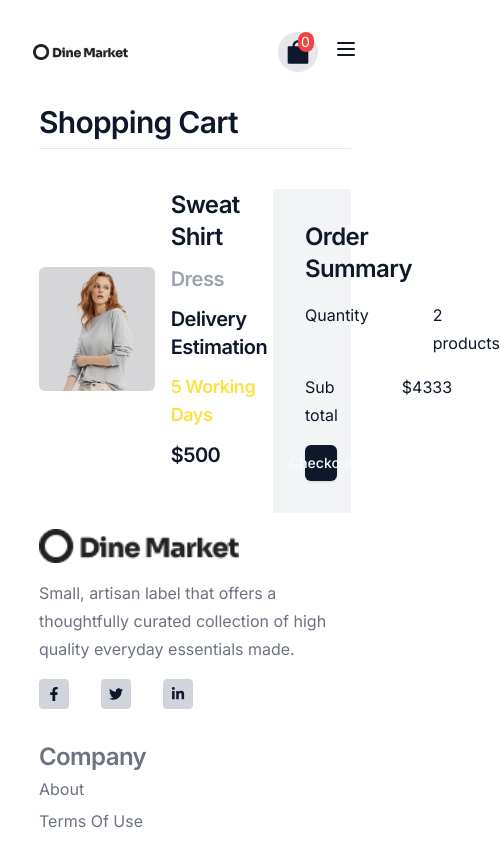
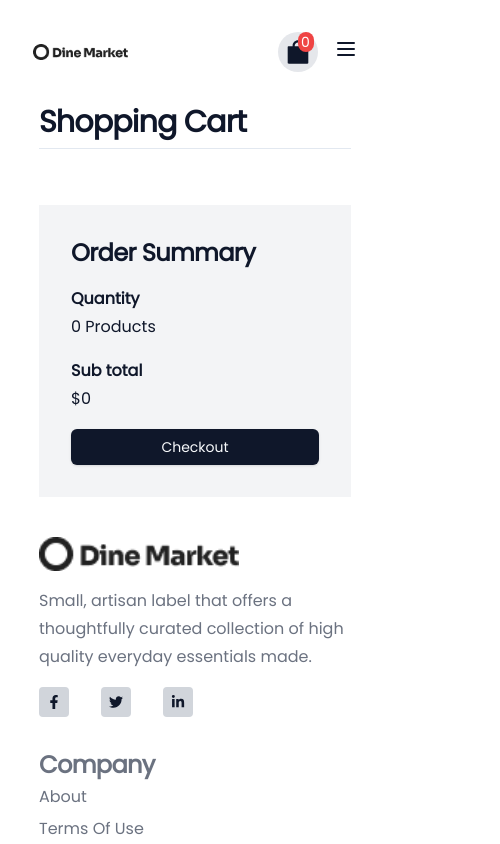
Before and after one commit to zaidejaz/DineMarket, a Next.js app: page /cart in a window 390 px wide. Shown: the top 844 px of the page, 500 px wide, since content can reach past the window. Built offline with nearby package versions, Linux system fonts and the light colour scheme.

Commit message:
Completed Cart

```diff
--- a/package.json
+++ b/package.json
@@ -25,14 +25,14 @@
     "eslint": "8.41.0",
     "eslint-config-next": "13.4.4",
     "lucide-react": "^0.221.0",
-    "next": "13.4.4",
+    "next": "^13.4.19",
     "next-sanity": "^5.4.6",
     "postcss": "8.4.23",
     "react": "18.2.0",
     "react-day-picker": "^8.7.1",
     "react-dom": "18.2.0",
     "react-icons": "^4.10.1",
-    "react-redux": "^8.1.1",
+    "react-redux": "^8.1.2",
     "react-slick": "^0.29.0",
     "sanity": "^3.16.4",
     "slick-carousel": "^1.8.1",
--- a/src/app/cart/page.tsx
+++ b/src/app/cart/page.tsx
@@ -1,26 +1,58 @@
-import React from 'react'
-import Image from 'next/image'
-import { Button } from '../../../components/ui/button'
-
+"use client";
+import React from "react";
+import Image from "next/image";
+import { Button } from "../../../components/ui/button";
+import { useDispatch, useSelector } from "react-redux";
+import { AiFillDelete } from "react-icons/ai";
+import { cartActions } from "@/store/slice/cartSlice";
 const Cart = () => {
+  const cartValue = useSelector((state: any) => state.cart.totalQuantity);
+  const cartItems = useSelector((state: any) => state.cart.items);
+  const totalAmount = useSelector((state: any) => state.cart.totalAmount);
+  const totalQuantity = useSelector((state: any) => state.cart.totalQuantity);
+  const dispatch = useDispatch();
+  const removeFromcart = (productId: string) => {
+    dispatch(
+      cartActions.removeFromCart({
+        productId: productId,
+      })
+    );
+  };
   return (
     <>
-            <div className='w-[80vw] mx-auto'>
+      <div className="w-[80vw] mx-auto mb-10">
         <h2 className="scroll-m-20 border-b pb-2 text-3xl font-semibold tracking-tight transition-colors first:mt-0">
           Shopping Cart
         </h2>
-                <div className=' mt-10 flex '>
-                    <div className="cart-items space-y-6">
-                        <div className="cart-item flex items-center space-x-4 w-[60vw]">
+        <div className=" mt-10 flex flex-col space-y-4 md:space-y-0 md:flex-row justify-between">
+          <div className="cart-items flex relative space-y-6">
+            {cartItems.map((item: any) => (
+              <div
+                className="cart-item flex flex-col md:flex-row w-[80vw] justify-center items-center space-y-4 md:space-y-0 md:space-x-4 md:w-[50vw]"
+                key={item.id}
+              >
                 <div className="cart-item__image">
-                                <Image className=" rounded-md" src="/product3.png" width={200} height={200} alt={"alt-text"} />
+                  <Image
+                    className=" rounded-md"
+                    src={item.productImage}
+                    width={200}
+                    height={200}
+                    alt={"alt-text"}
+                  />
                 </div>
-                            <div className="item-details space-y-3">
-                                <h3 className="scroll-m-20 text-2xl font-semibold tracking-tight">
-                                    Sweat Shirt
+                <div className="item-details space-y-3 text-center">
+                  <h3 className="flex space-x-4 md:space-x-3 scroll-m-20 text-2xl font-semibold tracking-tight">
+                    <span>{item.name}</span>
+                    <AiFillDelete
+                      size={20}
+                      className=" cursor-pointer"
+                      onClick={() => {
+                        removeFromcart(item.id);
+                      }}
+                    />
                   </h3>
                   <h4 className="scroll-m-20 text-xl font-semibold tracking-tight text-gray-400">
-                                    Dress
+                    {item.type}
                   </h4>
                   <h4 className="scroll-m-20 text-xl font-semibold tracking-tight">
                     Delivery Estimation
@@ -29,38 +61,30 @@ const Cart = () => {
                     5 Working Days
                   </h4>
                   <h4 className="scroll-m-20 text-xl font-semibold tracking-tight">
-                                    $500
+                    ${item.price}
                   </h4>
                 </div>
               </div>
-
+            ))}
           </div>
-                    <div className="order-summary bg-gray-100 p-8 w-[20vw] space-y-4">
+          <div className="order-summary bg-gray-100 p-8 w-[80vw] md:w-[20vw] space-y-4">
             <h3 className="scroll-m-20 text-2xl font-semibold tracking-tight ">
               Order Summary
             </h3>
-                        <div className="quantity flex space-x-16">
-                            <p className="leading-7">
-                                Quantity
-                            </p>
-                            <p className="leading-7">
-                                2 products
-                            </p>
+            <div className="quantity">
+              <p className="leading-7 font-bold">Quantity</p>
+              <p className="leading-7">{totalQuantity} Products</p>
             </div>
-                        <div className="quantity flex space-x-16">
-                            <p className="leading-7">
-                                Sub total
-                            </p>
-                            <p className="leading-7">
-                                $4333
-                            </p>
+            <div className="amount">
+              <p className="leading-7 font-bold">Sub total</p>
+              <p className="leading-7">${totalAmount}</p>
             </div>
-                        <Button className='w-full'>Checkout</Button>
+            <Button className="w-full">Checkout</Button>
           </div>
         </div>
       </div>
     </>
-    )
-}
+  );
+};
 
-export default Cart
+export default Cart;
--- a/src/app/layout.tsx
+++ b/src/app/layout.tsx
@@ -1,30 +1,31 @@
-import './globals.css'
-import { Inter } from 'next/font/google'
-import Header from "@/components/Header"
-import Footer from '@/components/Footer';
-import Providers from '@/components/Providers';
-const inter = Inter({ subsets: ['latin'] })
+import "./globals.css";
+import { Poppins } from "next/font/google";
+import Header from "@/components/Header";
+import Footer from "@/components/Footer";
+import Providers from "@/components/Providers"
+const poppins = Poppins({ weight: "400", subsets: ["latin"] });
 
 export const metadata = {
-  title: 'Dine Market',
-  description: 'A Market for all your clothing needs',
-}
+  title: "Dine Market",
+  description: "A Market for all your clothing needs",
+};
 
 export default function RootLayout({
   children,
 }: {
-  children: React.ReactNode
+  children: React.ReactNode;
 }) {
-  return (<>
+  return (
+    <>
       <html lang="en">
-      <body className={inter.className}>
+        <body className={poppins.className}>
           <Providers>
-      <Header/>
+            <Header />
             {children}
-      <Footer/>
+            <Footer />
           </Providers>
         </body>
       </html>
     </>
-  )
+  );
 }
--- a/src/app/page.tsx
+++ b/src/app/page.tsx
@@ -2,7 +2,7 @@ import React from 'react'
 import Image from 'next/image'
 import { Button } from "../../components/ui/button"
 import { Input } from '../../components/ui/input';
-// import SimpleSlider from './slider/page';
+import SimpleSlider from '@/components/Slider';
 import { AiFillShopping } from 'react-icons/ai'
 const Home = () => {
   return (
@@ -115,7 +115,7 @@ const Home = () => {
           </h2>
         </div>
         <div>
-          {/* <SimpleSlider /> */}
+          <SimpleSlider />
         </div>
       </section>
       <section className='flex flex-col min-h-screen mt-10 overflow-hidden space-y-8 w-[80vw] mx-auto'>
--- a/src/app/product/[id]/page.tsx
+++ b/src/app/product/[id]/page.tsx
@@ -5,29 +5,41 @@ import AddToCart from "@/components/AddToCart";
 import {
   Select,
   SelectContent,
-  SelectGroup,
   SelectItem,
-  SelectLabel,
   SelectTrigger,
   SelectValue,
 } from "@/components/ui/select";
 import { getProduct } from "../../../../sanity/lib/query";
+import { Button } from "../../../../components/ui/button";
+import { MinusIcon, PlusIcon } from "@radix-ui/react-icons";
 
 const Productpage = ({ params }: { params: { id: string } }) => {
   const [product, setProduct] = useState([]);
+  const [quantity, setQuantity] = useState(1);
+  const [price, setPrice] = useState(0);
+  const [size, setSize] = useState("");
+  const [productId, setProductId] = useState("");
+  const [productName, setProductName] = useState("");
+  const [productImage, setProductImage] = useState("");
+  const [type, setType] = useState("");
+
   useEffect(() => {
     async function fetchProducts() {
       const product = await getProduct(params.id);
       setProduct(product);
-      console.log(product);
+      setPrice(product[0].price);
+      setProductId(product[0]._id);
+      setProductName(product[0].name);
+      setProductImage(product[0].image);
+      setType(product[0].type);
     }
     fetchProducts();
   }, [params.id]);
 
   return (
     <>
-      {product.map((item:any) => (
-        <div className="text-gray-600 body-font overflow-hidden" key={item.id}>
+      {product.map((item: any) => (
+        <div className="text-gray-600 body-font overflow-hidden" key={item._id}>
           <div className="container px-5 py-24 mx-auto">
             <div className="lg:w-4/5 mx-auto flex flex-wrap">
               <Image
@@ -49,26 +61,69 @@ const Productpage = ({ params }: { params: { id: string } }) => {
                   <div className="flex ml-6 items-center">
                     <span className="mr-3">Size</span>
                     <div className="relative">
-                      <Select>
+                      <Select onValueChange={(newValue)=>{
+                        setSize(newValue)
+                      }}>
                         <SelectTrigger className="w-[180px]">
                           <SelectValue placeholder="Select a Size" />
                         </SelectTrigger>
                         <SelectContent>
-                          {
-                            item.sizes.map((size:any) => (
-                              <SelectItem value={size}>{size}</SelectItem>
-                            ))
-                          }
+                          {item.sizes.map((size: any) => (
+                            <SelectItem value={size}>{size}</SelectItem>
+                          ))}
                         </SelectContent>
                       </Select>
                     </div>
                   </div>
                 </div>
-                <div className="flex space-x-36">
+                <div className="flex flex-col md:flex-row justify-between space-y-4 md:space-y-0">
                   <div className="title-font font-medium text-2xl text-gray-900">
-                    {`$${item.price}`}
+                    {`$${price}`}
                   </div>
-                  {/* <AddToCart quantity={quantity} /> */}
+                  <div className="flex gap-4">
+                    <div className="flex gap-2">
+                      <Button
+                        variant={"outline"}
+                        onClick={() => {
+                          if (quantity > 1) {
+                            setQuantity(quantity - 1);
+                            setPrice(price - item.price);
+                          }
+                        }}
+                      >
+                        <MinusIcon />
+                      </Button>
+                      <Button variant={"outline"} disabled>
+                        {quantity}
+                      </Button>
+                      <Button
+                        variant={"outline"}
+                        onClick={() => {
+                          setQuantity(quantity + 1);
+                          setPrice(price + item.price);
+                        }}
+                      >
+                        <PlusIcon />
+                      </Button>
+                    </div>
+                    <div
+                      onClick={() => {
+                        setQuantity(1);
+                        setPrice(item.price);
+                        console.log(quantity, price);
+                      }}
+                    >
+                      <AddToCart
+                        quantity={quantity}
+                        price={price}
+                        productId={productId}
+                        productName={productName}
+                        productImage={productImage}
+                        size = {size}
+                        type={type}
+                      />
+                    </div>
+                  </div>
                 </div>
               </div>
             </div>
--- a/src/components/AddToCart.tsx
+++ b/src/components/AddToCart.tsx
@@ -1,17 +1,37 @@
-"use client"
-import React from 'react'
-import {Button} from '../../components/ui/button'
-import { useDispatch } from 'react-redux'
-import {cartActions} from '@/store/slice/cartSlice'
-const addToCartButton = ({quantity}:{quantity:number}) => {
-  const dispatch = useDispatch()
+"use client";
+import React from "react";
+import { Button } from "../../components/ui/button";
+import { useDispatch } from "react-redux";
+import { cartActions } from "@/store/slice/cartSlice";
+const addToCartButton = ({
+  quantity,
+  price,
+  productId,
+  productName,
+  productImage,
+  size,
+  type
+}: {
+  quantity: number;
+  price: number;
+  productId: string;
+  productName: string;
+  productImage: string;
+  size: string;
+  type: string;
+}) => {
+  const dispatch = useDispatch();
   const addToCart = () => {
-    dispatch(cartActions.addToCart({quantity}))
-  }
+    dispatch(
+      cartActions.addToCart({
+        quantity: quantity,
+        price: price,
+        item: { id: productId, name: productName, productImage: productImage, price: price, size: size,  quantity: quantity, type: type},
+      })
+    );
+  };
 
-  return (
-    <Button onClick={addToCart}>Add To Cart</Button>
-  )
-}
+  return <Button onClick={addToCart}>Add To Cart</Button>;
+};
 
-export default addToCartButton
+export default addToCartButton;
--- a/src/components/Header.tsx
+++ b/src/components/Header.tsx
@@ -59,12 +59,12 @@ const Header = () => {
                     </div>
                     <div className=' ml-auto px-4'>
                         {!isMenuOpen && (
-                            <div className="h-10 w-10 rounded-full bg-gray-200 flex justify-center items-center relative">
+                            <Link href={"/cart"} className="h-10 w-10 rounded-full bg-gray-200 flex justify-center items-center relative">
                             <span className="absolute right-1 top-0 rounded-full bg-red-500 h-5 w-4 text-white text-sm text-center">
                              {cartValue}
                             </span>
                             <AiFillShopping size={30}/>
-                          </div>
+                          </Link>
                         )}
                     </div>
                 </nav>
--- a/src/components/Providers.tsx
+++ b/src/components/Providers.tsx
@@ -1,4 +1,4 @@
-"use client"
+"use client";
 import React from 'react'
 import { Provider } from 'react-redux'
 import store from '../store/store'
--- /dev/null
+++ b/src/components/Slider.tsx
@@ -0,0 +1,89 @@
+"use client";
+import React, { useEffect, useState } from "react";
+import Slider from "react-slick";
+import "slick-carousel/slick/slick.css";
+import "slick-carousel/slick/slick-theme.css";
+import Link from "next/link";
+import Image from "next/image";
+import { getProducts } from "../../sanity/lib/query";
+
+
+export default function SimpleSlider() {
+  const [products, setProducts] = useState([]);
+  useEffect(() => {
+    async function fetchProducts() {
+      const products = await getProducts("allproducts");
+      console.log(products);
+      setProducts(products);
+    }
+    fetchProducts();
+  }, []);
+
+  type Product = {
+    image: string;
+    name: string;
+    price: number;
+    slug: {
+      current: string;
+      _type: string;
+    };
+    _id: string;
+  };
+
+  var settings = {
+    dots: true,
+    infinite: false,
+    speed: 500,
+    slidesToShow: 4,
+    slidesToScroll: 4,
+    responsive: [
+      {
+        breakpoint: 1024,
+        settings: {
+          slidesToShow: 3,
+          slidesToScroll: 3,
+          infinite: true,
+          dots: true,
+        },
+      },
+      {
+        breakpoint: 950,
+        settings: {
+          slidesToShow: 2,
+          slidesToScroll: 2,
+          initialSlide: 2,
+        },
+      },
+      {
+        breakpoint: 480,
+        settings: {
+          slidesToShow: 1,
+          slidesToScroll: 1,
+        },
+      },
+    ],
+  };
+  return (
+    <div className="w-[80vw] mx-auto">
+      <Slider {...settings}>
+        {products.length > 0 &&
+          products.map((product:Product) => (
+            <Link href={`/product/${product.slug.current}`} className={"pb-12"} key={product._id}>
+              <div className=" flex flex-col product-card space-y-2">
+                <Image
+                  src={product.image}
+                  width={300}
+                  height={300}
+                  alt="Product"
+                />
+                <p className="leading-5 text-black font-bold">{product.name}</p>
+                <p className="leading-5 text-black font-bold">
+                  {product.price}
+                </p>
+              </div>
+            </Link>
+          ))}
+      </Slider>
+    </div>
+  );
+}
--- a/src/store/slice/cartSlice.tsx
+++ b/src/store/slice/cartSlice.tsx
@@ -1,38 +1,62 @@
-import { createSlice, PayloadAction } from '@reduxjs/toolkit'
-import type { RootState } from '../store'
+import { createSlice, PayloadAction } from "@reduxjs/toolkit";
+import type { RootState } from "../store";
 
 // Define a type for the slice state
-export interface CounterState {
-    totalAmount: number,
-    totalQuantity: number,
-    items: any[]
+export interface CartState {
+  totalAmount: number;
+  totalQuantity: number;
+  items: any[];
 }
 
 // Define the initial state using that type
-const initialState: CounterState = {
+const initialState: CartState = {
   totalAmount: 0,
   totalQuantity: 0,
-    items: []
-}
+  items: [],
+};
 
 export const cartSlice = createSlice({
-    name: 'cart',
+  name: "cart",
   // `createSlice` will infer the state type from the `initialState` argument
   initialState,
   reducers: {
-        addToCart: (state, action:PayloadAction<any>) => {
+    addToCart: (state, action: PayloadAction<any>) => {
+      if (state.items.length > 0) {
+        state.items.forEach((item) => {
+          if (item.id == action.payload.item.id) {
+            item.quantity += action.payload.item.quantity;
+            item.price += action.payload.item.price;
+            state.totalAmount += action.payload.price;
             state.totalQuantity += action.payload.quantity;
+          } else {
+            state.totalQuantity += action.payload.quantity;
+            state.items.push(action.payload.item);
+            state.totalAmount += action.payload.price;
+          }
+        });
+      } else {
+        state.totalQuantity += action.payload.quantity;
+        state.items.push(action.payload.item);
+        state.totalAmount += action.payload.price;
+      }
     },
-        removeFromCart: (state, action:PayloadAction<any>) => {
-            state.totalQuantity -= action.payload.quantity;
+    removeFromCart: (state, action: PayloadAction<any>) => {
+      state.items.forEach((item, index) => {
+        if (item.id == action.payload.productId){
+          state.items.splice(index, 1);
+          state.totalAmount -= item.price;
+          state.totalQuantity -= item.quantity;
+
+        }
+      })
     },
     // Use the PayloadAction type to declare the contents of `action.payload`
     clearCart: (state) => {
       state = initialState;
-        }
-    }
-})
+    },
+  },
+});
 
-export const cartActions = cartSlice.actions
+export const cartActions = cartSlice.actions;
 
-export default cartSlice.reducer
+export default cartSlice.reducer;
```
Also changed, not shown: src/app/slider/page.tsx (deleted, +0 -89 lines), 1 other file (tests, documents, lock files or other folders). Lines whose indentation alone changed are shown as unchanged.
